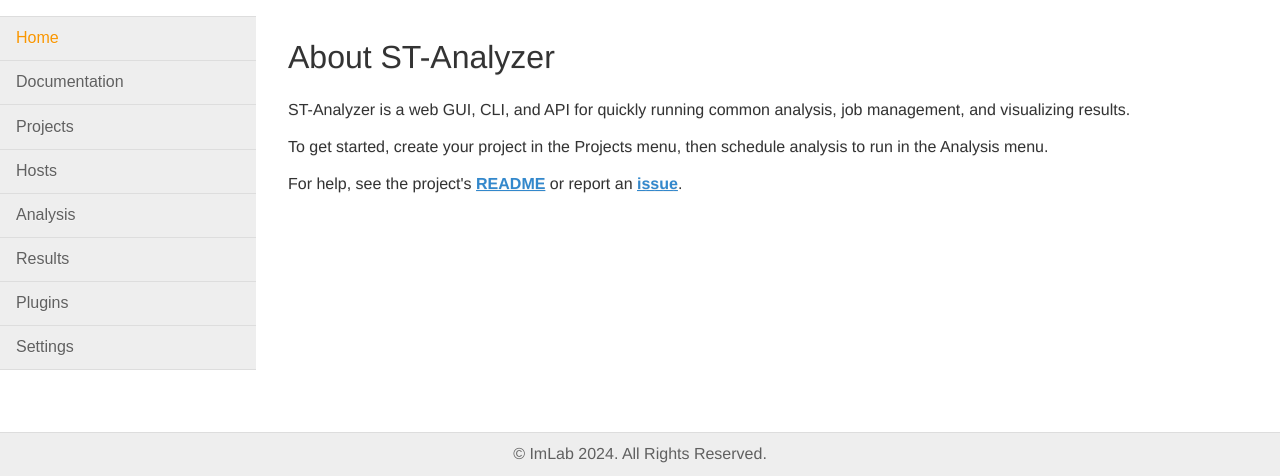
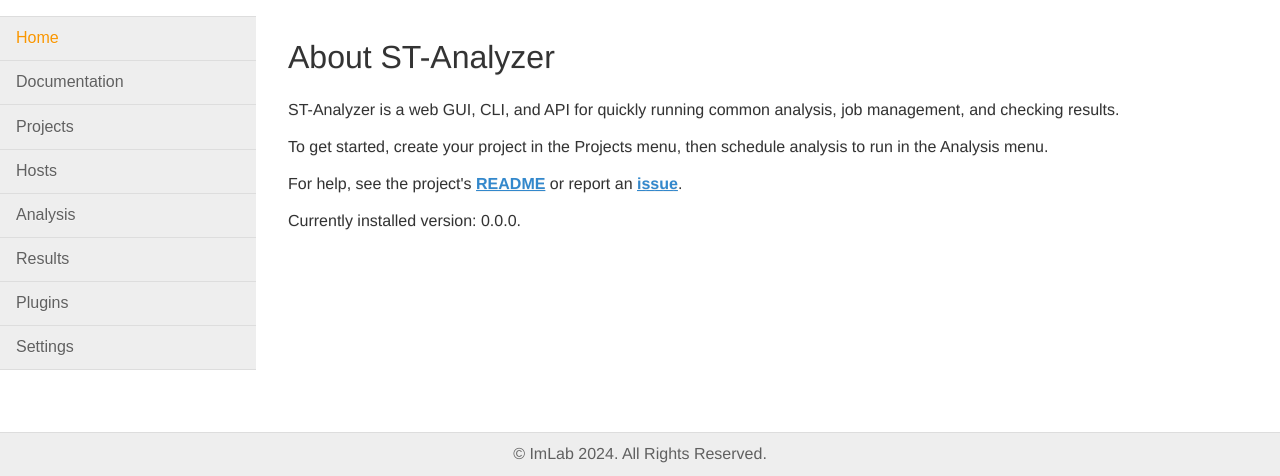
Before and after one commit to nk53/stanalyzer, a FastAPI app: page / in a window 1280 px wide. Shown: the part 45-521 px from the top of the page. Run offline with FastAPI, Linux system fonts and the light colour scheme.

Commit message:
Remove empty categories from release versions. Add version to Home.

```diff
--- a/src/stanalyzer/main.py
+++ b/src/stanalyzer/main.py
@@ -15,7 +15,7 @@ from starlette.templating import Jinja2Templates
 import invoke
 
 # intra-package
-from stanalyzer import utils, _release
+from stanalyzer import utils, _release, __version__
 from stanalyzer.db import db
 from stanalyzer import validation
 from stanalyzer._typing import Any, StrDict, StrDictList
@@ -28,11 +28,13 @@ templates = Jinja2Templates(directory="templates",
 MENU = utils.read_yaml('static/menu.yml')
 PAGES = utils.read_yaml('static/pages.yml')
 ANALYSIS = utils.read_yaml('static/analysis.yml')
-ANALYSIS_CATEGORIES = utils.read_yaml('static/analysis.category.yml')
+ANALYSIS_CATEGORIES: dict[str, utils.AnalysisCategory] = \
+    utils.read_yaml('static/analysis.category.yml')
 
 if _release:
     MENU = utils.filter_unreleased(MENU)
     ANALYSIS = utils.filter_unreleased(ANALYSIS)
+    ANALYSIS_CATEGORIES = utils.filter_empty_categories(ANALYSIS_CATEGORIES, ANALYSIS)
 
 db.setup_db()
 
@@ -47,7 +49,7 @@ async def page(request: Request, page: str) -> HTMLResponse:
     context = {
         "request": request, "page_id": page, "menu": MENU,
         "page": PAGES.get(page, None), "auto_tooltip": utils.auto_tooltip,
-        "call_macro_by_name": utils.call_macro_by_name,
+        "call_macro_by_name": utils.call_macro_by_name, "__version__": __version__,
     }
     kwargs: dict[str, Any] = {}
 
--- a/src/stanalyzer/templates/content/home.html
+++ b/src/stanalyzer/templates/content/home.html
@@ -1,9 +1,15 @@
 {%- filter indent(_indent_level) -%}
 <div style="min-height: 20em;">
 <h1>About ST-Analyzer</h1>
-<p>ST-Analyzer is a web GUI, CLI, and API for quickly running common analysis, job management, and visualizing results.</p>
+<p>ST-Analyzer is a web GUI, CLI, and API for quickly running common analysis, job management, and checking results.</p>
 <p>To get started, create your project in the Projects menu, then schedule analysis to run in the Analysis menu.</p>
 <p>For help, see the project's <a href="https://github.com/nk53/stanalyzer/blob/master/README.md">README</a> or report an <a href="https://github.com/nk53/stanalyzer/issues">issue</a>.</p>
 <!--<p>Don't see the analysis you want? Consider creating or installing your own with the Plugins menu. Refer to the Documentation for ST-Analyzer concepts.</p>-->
+<p>Currently installed version: {{ __version__ }}.</p>
+{% if "dev" in __version__ %}
+    <p>This is a development version. Some features are incomplete or broken.</p>
+{% elif "rc" in __version__ %}
+    <p>This is a beta "release candidate" version. Some features are incomplete or disabled.</p>
+{% endif %}
 </div>
 {%- endfilter -%}
```
Also changed, not shown: src/stanalyzer/utils.py (+18 -1 lines).
